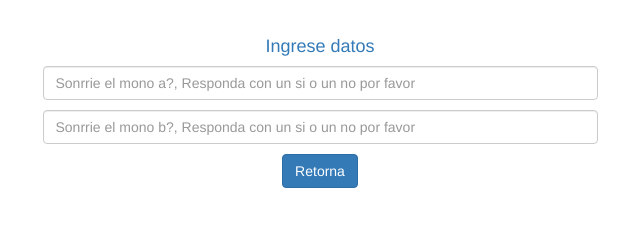
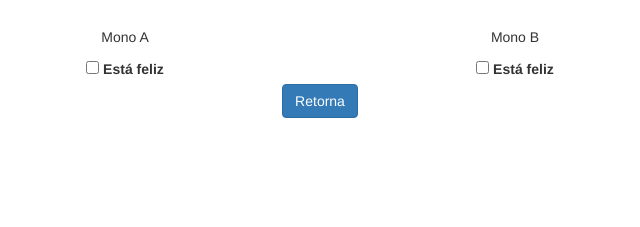
Before and after one commit to Madays/monkeyThrouble, a plain HTML site: page index.html in a window 1280 px wide. Shown: the part 63-290 px from the top of the page, without its empty margins (320-960 px from the left). Drawn offline with Linux system fonts and the light colour scheme.

Commit message:
con checkbox

```diff
--- a/index.html
+++ b/index.html
@@ -13,18 +13,27 @@
 
     <body class="container">
       <div class="row">
-       <div class="col-xs-6 col-xs-offset-3">
+       <div class="col-xs-8 col-xs-offset-2">
         <h1 class="text-center text-primary">Monkey Throuble</h1>
         <br>
-        <div class="row">
-            <div class="col-xs-12">
-                <h4 class="text-primary text-center">Ingrese datos</h4>
-                <p class="text-center"><input type="text" id="aSmile" placeholder="Sonrrie el mono a?, Responda con un si o un no por favor" class="form-control"></p>
-                <p class="text-center"><input type="text" id="bSmile" placeholder="Sonrrie el mono b?, Responda con un si o un no por favor" class="form-control"></p>
-                <p class="text-center"><button class="btn btn-primary" onclick="monkeyTrouble()">Retorna</button></p>
+        <div class="row text-center">
+            <div class="col-xs-6">
+                <p>Mono A</p>
+                <label for="mono_a">
+					<input type="checkbox" onchange="monoA()" id="mono_a"> Está feliz
+				</label>
+                <div id="img_mono_a"></div>
+            </div>
+            <div class="col-xs-6">
+                <p>Mono B</p>
+                <label for="mono_b">
+					<input type="checkbox" onchange="monoB()" id="mono_b"> Está feliz
+				</label>
+                <div id="img_mono_b"></div>
             </div>
 
         </div>
+        <p class="text-center"><button class="btn btn-primary" onclick="monkeyTrouble()">Retorna</button></p>
         <div id = "resultado" class="text-center text-primary" style="font-size:30px;"></div>
        </div>
        </div>
--- a/main.js
+++ b/main.js
@@ -1,12 +1,28 @@
+function monoA(){
+    var img = document.getElementById("img_mono_a");
+    var checkA = document.getElementById("mono_a");
+    if(checkA.checked)
+        img.innerHTML = '<img src="img/feliz.jpg">';
+    else
+        img.innerHTML = '<img src="img/triste.jpg">';
+}
+function monoB(){
+    var img = document.getElementById("img_mono_b");
+    var checkB = document.getElementById("mono_b");
+
+    if(checkB.checked)
+        img.innerHTML = '<img src="img/feliz.jpg">';
+    else
+        img.innerHTML = '<img src="img/triste.jpg">';
+}
 function monkeyTrouble() {
-    var aSmile = document.getElementById("aSmile").value;
-    var bSmile = document.getElementById("bSmile").value;
+    var aSmile = document.getElementById("mono_a").checked;
+    var bSmile = document.getElementById("mono_b").checked;
+    var salida = document.getElementById("resultado");
+    if(aSmile == bSmile){
+        salida.innerHTML = "1";
+    }else{
+        salida.innerHTML = "0";
+    }
 
-    if (aSmile=="si" && bSmile=="si"){
-        document.getElementById("resultado").innerHTML="Retorna: 1"   ;
-    }else if (aSmile=="no" && bSmile=="no"){
-        document.getElementById("resultado").innerHTML="Retorna: 1";
-    }else{
-        document.getElementById("resultado").innerHTML="Retorna: 0";
-    }
 }
```
Also changed, not shown: img/feliz.jpg (added), img/triste.jpg (added).
